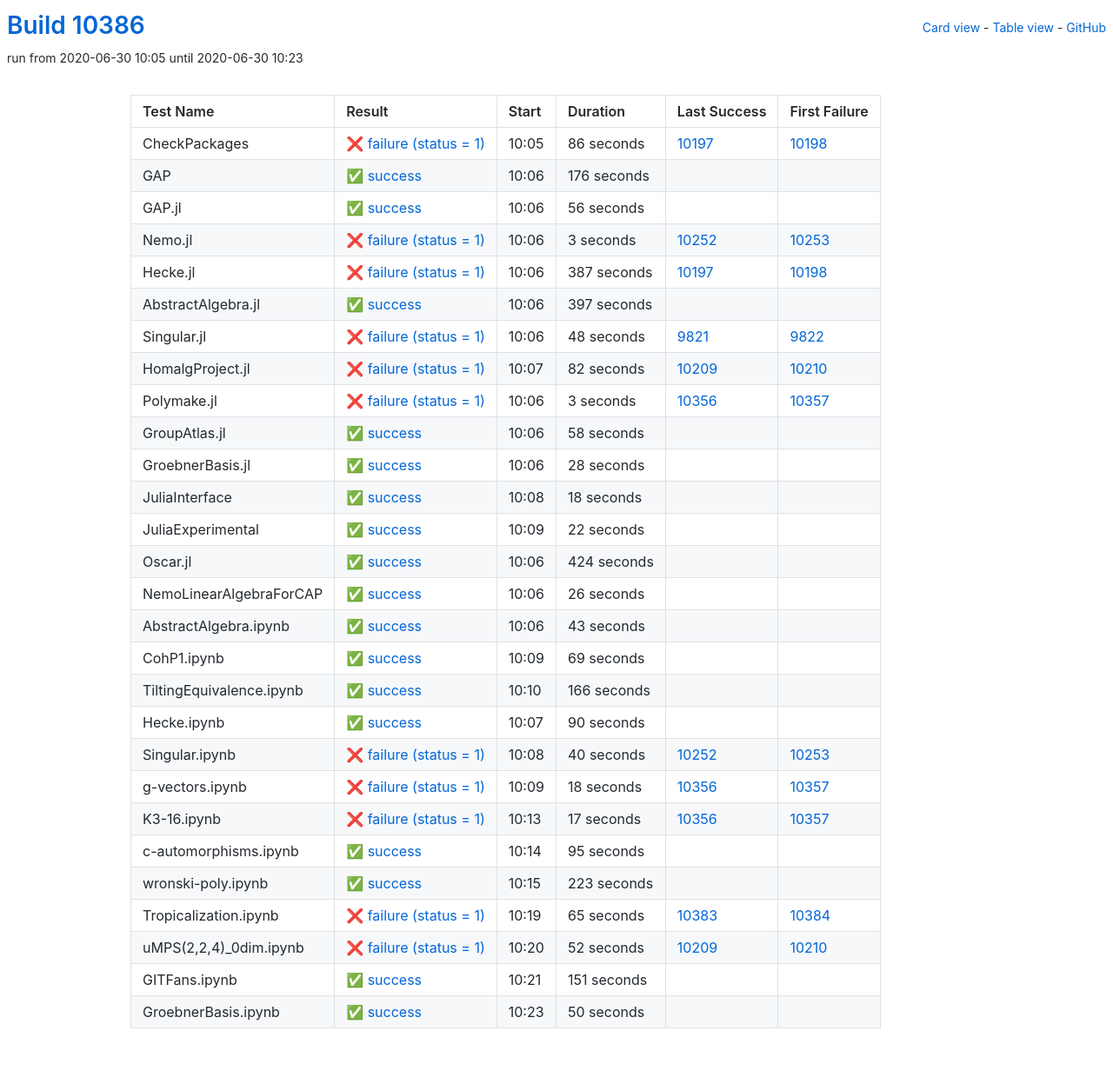
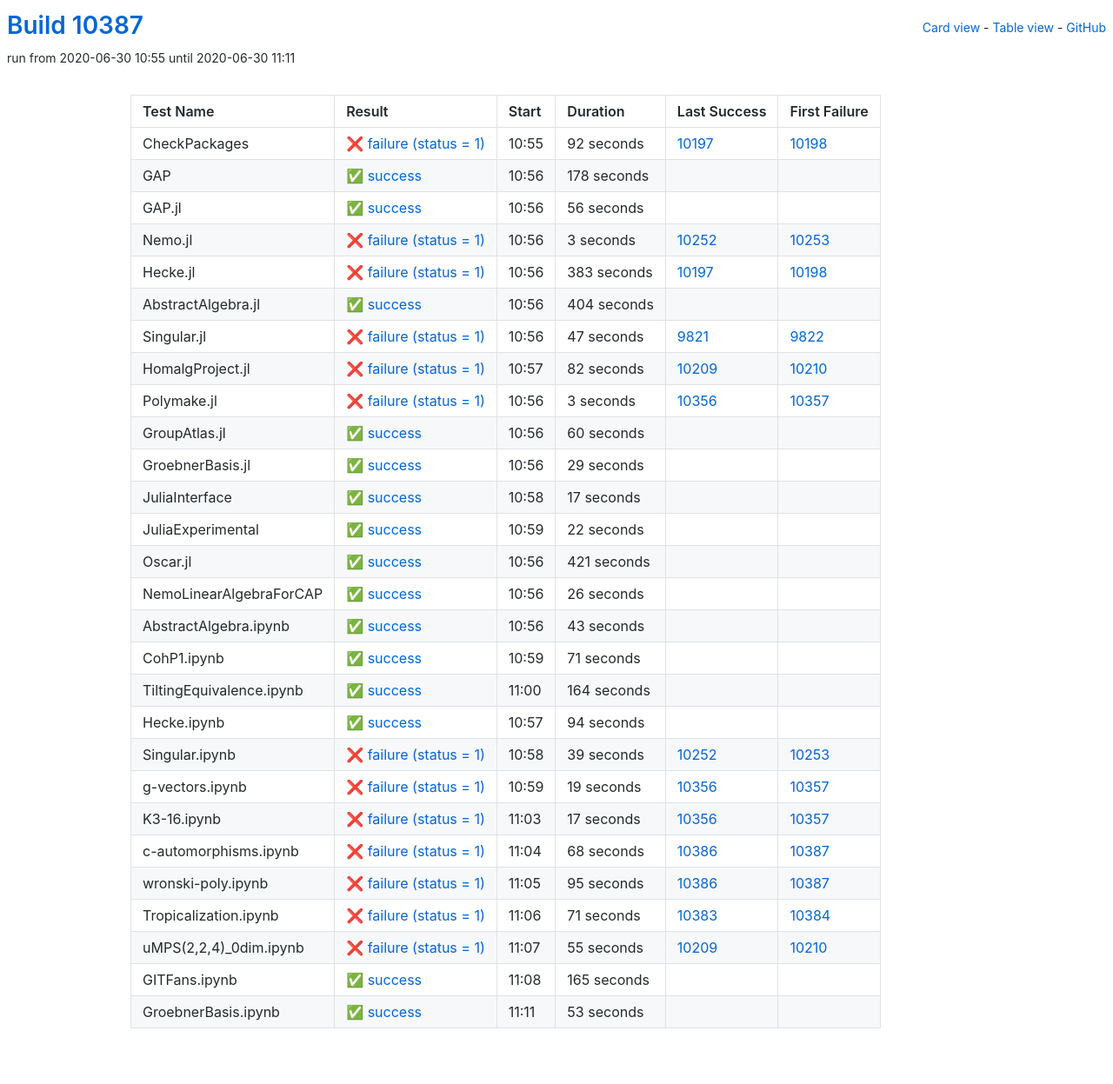
Before and after one commit to oscar-system/oscar-ci-status, a Jekyll site: the page built from table.html, in a window 1280 px wide. Shown: the whole page at 87% size. Built offline with Jekyll 4.4.1, drawn with Linux system fonts in a browser that asks for light colours.

Commit message:
Build #10387

```diff
--- a/_data/ci.yml
+++ b/_data/ci.yml
@@ -1,6 +1,6 @@
 ---
-build: 10386
-build_url: https://oscarci.mathematik.uni-kl.de/job/oscar/10386/
+build: 10387
+build_url: https://oscarci.mathematik.uni-kl.de/job/oscar/10387/
 job: oscar
 organization: oscar-system
 repo: oscar-ci-status
@@ -8,32 +8,32 @@
 tests:
 - name: CheckPackages
   id: checkpackages
-  log: https://oscarci.mathematik.uni-kl.de/job/oscar/10386/artifact/logs/build-10386/CheckPackages.log
-  start: 2020-06-30 10:05
+  log: https://oscarci.mathematik.uni-kl.de/job/oscar/10387/artifact/logs/build-10387/CheckPackages.log
+  start: 2020-06-30 10:55
   success: false
   exitcode: 1
   status: failure
-  duration: 86
+  duration: 92
   last_success: 10197
   last_success_url: https://oscarci.mathematik.uni-kl.de/job/oscar/10197/
   first_failure: 10198
   first_failure_url: https://oscarci.mathematik.uni-kl.de/job/oscar/10198/
 - name: GAP
   id: gap
-  log: https://oscarci.mathematik.uni-kl.de/job/oscar/10386/artifact/logs/build-10386/GAP.log
-  start: 2020-06-30 10:06
+  log: https://oscarci.mathematik.uni-kl.de/job/oscar/10387/artifact/logs/build-10387/GAP.log
+  start: 2020-06-30 10:56
   success: true
   exitcode: 0
   status: success
-  duration: 176
+  duration: 178
   last_success: false
   last_success_url:
   first_failure: false
   first_failure_url:
 - name: GAP.jl
   id: gap-jl
-  log: https://oscarci.mathematik.uni-kl.de/job/oscar/10386/artifact/logs/build-10386/GAP.jl.log
-  start: 2020-06-30 10:06
+  log: https://oscarci.mathematik.uni-kl.de/job/oscar/10387/artifact/logs/build-10387/GAP.jl.log
+  start: 2020-06-30 10:56
   success: true
   exitcode: 0
   status: success
@@ -44,8 +44,8 @@
   first_failure_url:
 - name: Nemo.jl
   id: nemo-jl
-  log: https://oscarci.mathematik.uni-kl.de/job/oscar/10386/artifact/logs/build-10386/Nemo.jl.log
-  start: 2020-06-30 10:06
+  log: https://oscarci.mathematik.uni-kl.de/job/oscar/10387/artifact/logs/build-10387/Nemo.jl.log
+  start: 2020-06-30 10:56
   success: false
   exitcode: 1
   status: failure
@@ -56,44 +56,44 @@
   first_failure_url: https://oscarci.mathematik.uni-kl.de/job/oscar/10253/
 - name: Hecke.jl
   id: hecke-jl
-  log: https://oscarci.mathematik.uni-kl.de/job/oscar/10386/artifact/logs/build-10386/Hecke.jl.log
-  start: 2020-06-30 10:06
+  log: https://oscarci.mathematik.uni-kl.de/job/oscar/10387/artifact/logs/build-10387/Hecke.jl.log
+  start: 2020-06-30 10:56
   success: false
   exitcode: 1
   status: failure
-  duration: 387
+  duration: 383
   last_success: 10197
   last_success_url: https://oscarci.mathematik.uni-kl.de/job/oscar/10197/
   first_failure: 10198
   first_failure_url: https://oscarci.mathematik.uni-kl.de/job/oscar/10198/
 - name: AbstractAlgebra.jl
   id: abstractalgebra-jl
-  log: https://oscarci.mathematik.uni-kl.de/job/oscar/10386/artifact/logs/build-10386/AbstractAlgebra.jl.log
-  start: 2020-06-30 10:06
+  log: https://oscarci.mathematik.uni-kl.de/job/oscar/10387/artifact/logs/build-10387/AbstractAlgebra.jl.log
+  start: 2020-06-30 10:56
   success: true
   exitcode: 0
   status: success
-  duration: 397
+  duration: 404
   last_success: false
   last_success_url:
   first_failure: false
   first_failure_url:
 - name: Singular.jl
   id: singular-jl
-  log: https://oscarci.mathematik.uni-kl.de/job/oscar/10386/artifact/logs/build-10386/Singular.jl.log
-  start: 2020-06-30 10:06
+  log: https://oscarci.mathematik.uni-kl.de/job/oscar/10387/artifact/logs/build-10387/Singular.jl.log
+  start: 2020-06-30 10:56
   success: false
   exitcode: 1
   status: failure
-  duration: 48
+  duration: 47
   last_success: 9821
   last_success_url: https://oscarci.mathematik.uni-kl.de/job/oscar/9821/
   first_failure: 9822
   first_failure_url: https://oscarci.mathematik.uni-kl.de/job/oscar/9822/
 - name: HomalgProject.jl
   id: homalgproject-jl
-  log: https://oscarci.mathematik.uni-kl.de/job/oscar/10386/artifact/logs/build-10386/HomalgProject.jl.log
-  start: 2020-06-30 10:07
+  log: https://oscarci.mathematik.uni-kl.de/job/oscar/10387/artifact/logs/build-10387/HomalgProject.jl.log
+  start: 2020-06-30 10:57
   success: false
   exitcode: 1
   status: failure
@@ -104,8 +104,8 @@
   first_failure_url: https://oscarci.mathematik.uni-kl.de/job/oscar/10210/
 - name: Polymake.jl
   id: polymake-jl
-  log: https://oscarci.mathematik.uni-kl.de/job/oscar/10386/artifact/logs/build-10386/Polymake.jl.log
-  start: 2020-06-30 10:06
+  log: https://oscarci.mathematik.uni-kl.de/job/oscar/10387/artifact/logs/build-10387/Polymake.jl.log
+  start: 2020-06-30 10:56
   success: false
   exitcode: 1
   status: failure
@@ -116,44 +116,44 @@
   first_failure_url: https://oscarci.mathematik.uni-kl.de/job/oscar/10357/
 - name: GroupAtlas.jl
   id: groupatlas-jl
-  log: https://oscarci.mathematik.uni-kl.de/job/oscar/10386/artifact/logs/build-10386/GroupAtlas.jl.log
-  start: 2020-06-30 10:06
+  log: https://oscarci.mathematik.uni-kl.de/job/oscar/10387/artifact/logs/build-10387/GroupAtlas.jl.log
+  start: 2020-06-30 10:56
   success: true
   exitcode: 0
   status: success
-  duration: 58
+  duration: 60
   last_success: false
   last_success_url:
   first_failure: false
   first_failure_url:
 - name: GroebnerBasis.jl
   id: groebnerbasis-jl
-  log: https://oscarci.mathematik.uni-kl.de/job/oscar/10386/artifact/logs/build-10386/GroebnerBasis.jl.log
-  start: 2020-06-30 10:06
+  log: https://oscarci.mathematik.uni-kl.de/job/oscar/10387/artifact/logs/build-10387/GroebnerBasis.jl.log
+  start: 2020-06-30 10:56
   success: true
   exitcode: 0
   status: success
-  duration: 28
+  duration: 29
   last_success: false
   last_success_url:
   first_failure: false
   first_failure_url:
 - name: JuliaInterface
   id: juliainterface
-  log: https://oscarci.mathematik.uni-kl.de/job/oscar/10386/artifact/logs/build-10386/JuliaInterface.log
-  start: 2020-06-30 10:08
+  log: https://oscarci.mathematik.uni-kl.de/job/oscar/10387/artifact/logs/build-10387/JuliaInterface.log
+  start: 2020-06-30 10:58
   success: true
   exitcode: 0
   status: success
-  duration: 18
+  duration: 17
   last_success: false
   last_success_url:
   first_failure: false
   first_failure_url:
 - name: JuliaExperimental
   id: juliaexperimental
-  log: https://oscarci.mathematik.uni-kl.de/job/oscar/10386/artifact/logs/build-10386/JuliaExperimental.log
-  start: 2020-06-30 10:09
+  log: https://oscarci.mathematik.uni-kl.de/job/oscar/10387/artifact/logs/build-10387/JuliaExperimental.log
+  start: 2020-06-30 10:59
   success: true
   exitcode: 0
   status: success
@@ -164,20 +164,20 @@
   first_failure_url:
 - name: Oscar.jl
   id: oscar-jl
-  log: https://oscarci.mathematik.uni-kl.de/job/oscar/10386/artifact/logs/build-10386/Oscar.jl.log
-  start: 2020-06-30 10:06
+  log: https://oscarci.mathematik.uni-kl.de/job/oscar/10387/artifact/logs/build-10387/Oscar.jl.log
+  start: 2020-06-30 10:56
   success: true
   exitcode: 0
   status: success
-  duration: 424
+  duration: 421
   last_success: false
   last_success_url:
   first_failure: false
   first_failure_url:
 - name: NemoLinearAlgebraForCAP
   id: nemolinearalgebraforcap
-  log: https://oscarci.mathematik.uni-kl.de/job/oscar/10386/artifact/logs/build-10386/NemoLinearAlgebraForCAP.log
-  start: 2020-06-30 10:06
+  log: https://oscarci.mathematik.uni-kl.de/job/oscar/10387/artifact/logs/build-10387/NemoLinearAlgebraForCAP.log
+  start: 2020-06-30 10:56
   success: true
   exitcode: 0
   status: success
@@ -188,8 +188,8 @@
   first_failure_url:
 - name: AbstractAlgebra.ipynb
   id: abstractalgebra-ipynb
-  log: https://oscarci.mathematik.uni-kl.de/job/oscar/10386/artifact/logs/build-10386/AbstractAlgebra.ipynb.log
-  start: 2020-06-30 10:06
+  log: https://oscarci.mathematik.uni-kl.de/job/oscar/10387/artifact/logs/build-10387/AbstractAlgebra.ipynb.log
+  start: 2020-06-30 10:56
   success: true
   exitcode: 0
   status: success
@@ -200,68 +200,68 @@
   first_failure_url:
 - name: CohP1.ipynb
   id: cohp1-ipynb
-  log: https://oscarci.mathematik.uni-kl.de/job/oscar/10386/artifact/logs/build-10386/CohP1.ipynb.log
-  start: 2020-06-30 10:09
+  log: https://oscarci.mathematik.uni-kl.de/job/oscar/10387/artifact/logs/build-10387/CohP1.ipynb.log
+  start: 2020-06-30 10:59
   success: true
   exitcode: 0
   status: success
-  duration: 69
+  duration: 71
   last_success: false
   last_success_url:
   first_failure: false
   first_failure_url:
 - name: TiltingEquivalence.ipynb
   id: tiltingequivalence-ipynb
-  log: https://oscarci.mathematik.uni-kl.de/job/oscar/10386/artifact/logs/build-10386/TiltingEquivalence.ipynb.log
-  start: 2020-06-30 10:10
+  log: https://oscarci.mathematik.uni-kl.de/job/oscar/10387/artifact/logs/build-10387/TiltingEquivalence.ipynb.log
+  start: 2020-06-30 11:00
   success: true
   exitcode: 0
   status: success
-  duration: 166
+  duration: 164
   last_success: false
   last_success_url:
   first_failure: false
   first_failure_url:
 - name: Hecke.ipynb
   id: hecke-ipynb
-  log: https://oscarci.mathematik.uni-kl.de/job/oscar/10386/artifact/logs/build-10386/Hecke.ipynb.log
-  start: 2020-06-30 10:07
+  log: https://oscarci.mathematik.uni-kl.de/job/oscar/10387/artifact/logs/build-10387/Hecke.ipynb.log
+  start: 2020-06-30 10:57
   success: true
   exitcode: 0
   status: success
-  duration: 90
+  duration: 94
   last_success: false
   last_success_url:
   first_failure: false
   first_failure_url:
 - name: Singular.ipynb
   id: singular-ipynb
-  log: https://oscarci.mathematik.uni-kl.de/job/oscar/10386/artifact/logs/build-10386/Singular.ipynb.log
-  start: 2020-06-30 10:08
+  log: https://oscarci.mathematik.uni-kl.de/job/oscar/10387/artifact/logs/build-10387/Singular.ipynb.log
+  start: 2020-06-30 10:58
   success: false
   exitcode: 1
   status: failure
-  duration: 40
+  duration: 39
   last_success: 10252
   last_success_url: https://oscarci.mathematik.uni-kl.de/job/oscar/10252/
   first_failure: 10253
   first_failure_url: https://oscarci.mathematik.uni-kl.de/job/oscar/10253/
 - name: g-vectors.ipynb
   id: g-vectors-ipynb
-  log: https://oscarci.mathematik.uni-kl.de/job/oscar/10386/artifact/logs/build-10386/g-vectors.ipynb.log
-  start: 2020-06-30 10:09
+  log: https://oscarci.mathematik.uni-kl.de/job/oscar/10387/artifact/logs/build-10387/g-vectors.ipynb.log
+  start: 2020-06-30 10:59
   success: false
   exitcode: 1
   status: failure
-  duration: 18
+  duration: 19
   last_success: 10356
   last_success_url: https://oscarci.mathematik.uni-kl.de/job/oscar/10356/
   first_failure: 10357
   first_failure_url: https://oscarci.mathematik.uni-kl.de/job/oscar/10357/
 - name: K3-16.ipynb
   id: k3-16-ipynb
-  log: https://oscarci.mathematik.uni-kl.de/job/oscar/10386/artifact/logs/build-10386/K3-16.ipynb.log
-  start: 2020-06-30 10:13
+  log: https://oscarci.mathematik.uni-kl.de/job/oscar/10387/artifact/logs/build-10387/K3-16.ipynb.log
+  start: 2020-06-30 11:03
   success: false
   exitcode: 1
   status: failure
@@ -272,72 +272,72 @@
   first_failure_url: https://oscarci.mathematik.uni-kl.de/job/oscar/10357/
 - name: c-automorphisms.ipynb
   id: c-automorphisms-ipynb
-  log: https://oscarci.mathematik.uni-kl.de/job/oscar/10386/artifact/logs/build-10386/c-automorphisms.ipynb.log
-  start: 2020-06-30 10:14
-  success: true
-  exitcode: 0
-  status: success
-  duration: 95
-  last_success: false
-  last_success_url:
-  first_failure: false
-  first_failure_url:
-- name: wronski-poly.ipynb
-  id: wronski-poly-ipynb
-  log: https://oscarci.mathematik.uni-kl.de/job/oscar/10386/artifact/logs/build-10386/wronski-poly.ipynb.log
-  start: 2020-06-30 10:15
-  success: true
-  exitcode: 0
-  status: success
-  duration: 223
-  last_success: false
-  last_success_url:
-  first_failure: false
-  first_failure_url:
-- name: Tropicalization.ipynb
-  id: tropicalization-ipynb
-  log: https://oscarci.mathematik.uni-kl.de/job/oscar/10386/artifact/logs/build-10386/Tropicalization.ipynb.log
-  start: 2020-06-30 10:19
+  log: https://oscarci.mathematik.uni-kl.de/job/oscar/10387/artifact/logs/build-10387/c-automorphisms.ipynb.log
+  start: 2020-06-30 11:04
   success: false
   exitcode: 1
   status: failure
-  duration: 65
+  duration: 68
+  last_success: 10386
+  last_success_url: https://oscarci.mathematik.uni-kl.de/job/oscar/10386/
+  first_failure: 10387
+  first_failure_url: https://oscarci.mathematik.uni-kl.de/job/oscar/10387/
+- name: wronski-poly.ipynb
+  id: wronski-poly-ipynb
+  log: https://oscarci.mathematik.uni-kl.de/job/oscar/10387/artifact/logs/build-10387/wronski-poly.ipynb.log
+  start: 2020-06-30 11:05
+  success: false
+  exitcode: 1
+  status: failure
+  duration: 95
+  last_success: 10386
+  last_success_url: https://oscarci.mathematik.uni-kl.de/job/oscar/10386/
+  first_failure: 10387
+  first_failure_url: https://oscarci.mathematik.uni-kl.de/job/oscar/10387/
+- name: Tropicalization.ipynb
+  id: tropicalization-ipynb
+  log: https://oscarci.mathematik.uni-kl.de/job/oscar/10387/artifact/logs/build-10387/Tropicalization.ipynb.log
+  start: 2020-06-30 11:06
+  success: false
+  exitcode: 1
+  status: failure
+  duration: 71
   last_success: 10383
   last_success_url: https://oscarci.mathematik.uni-kl.de/job/oscar/10383/
   first_failure: 10384
   first_failure_url: https://oscarci.mathematik.uni-kl.de/job/oscar/10384/
 - name: uMPS(2,2,4)_0dim.ipynb
   id: umps-2-2-4-0dim-ipynb
-  log: https://oscarci.mathematik.uni-kl.de/job/oscar/10386/artifact/logs/build-10386/uMPS-2-2-4-_0dim.ipynb.log
-  start: 2020-06-30 10:20
+  log: https://oscarci.mathematik.uni-kl.de/job/oscar/10387/artifact/logs/build-10387/uMPS-2-2-4-_0dim.ipynb.log
+  start: 2020-06-30 11:07
   success: false
   exitcode: 1
   status: failure
-  duration: 52
+  duration: 55
   last_success: 10209
   last_success_url: https://oscarci.mathematik.uni-kl.de/job/oscar/10209/
   first_failure: 10210
   first_failure_url: https://oscarci.mathematik.uni-kl.de/job/oscar/10210/
 - name: GITFans.ipynb
   id: gitfans-ipynb
-  log: https://oscarci.mathematik.uni-kl.de/job/oscar/10386/artifact/logs/build-10386/GITFans.ipynb.log
-  start: 2020-06-30 10:21
+  log: https://oscarci.mathematik.uni-kl.de/job/oscar/10387/artifact/logs/build-10387/GITFans.ipynb.log
+  start: 2020-06-30 11:08
   success: true
   exitcode: 0
   status: success
-  duration: 151
+  duration: 165
   last_success: false
   last_success_url:
   first_failure: false
   first_failure_url:
 - name: GroebnerBasis.ipynb
   id: groebnerbasis-ipynb
-  log: https://oscarci.mathematik.uni-kl.de/job/oscar/10386/artifact/logs/build-10386/GroebnerBasis.ipynb.log
-  start: 2020-06-30 10:23
+  log: https://oscarci.mathematik.uni-kl.de/job/oscar/10387/artifact/logs/build-10387/GroebnerBasis.ipynb.log
+  start: 2020-06-30 11:11
   success: true
   exitcode: 0
   status: success
-  duration: 50
+  duration: 53
   last_success: false
   last_success_url:
   first_failure: false
```
Also changed, not shown: README.md.
